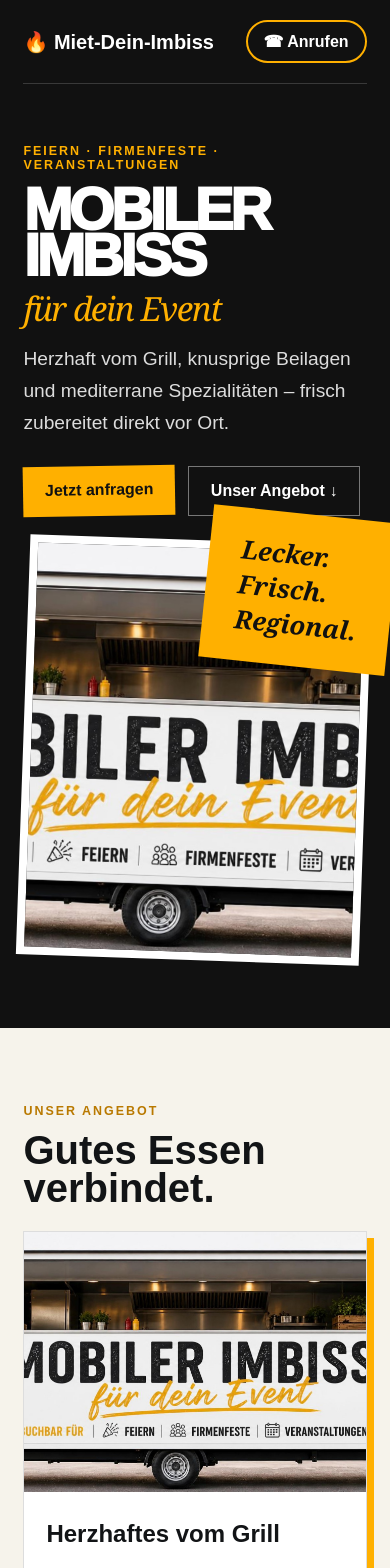
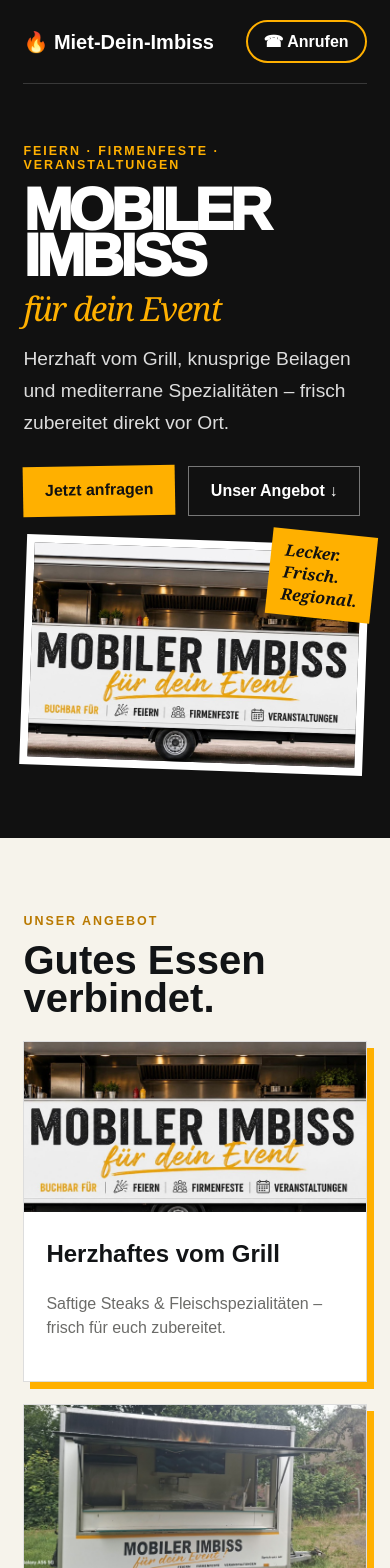
Before and after one commit to Bratpfanne92/mobiler-imbiss, a React (Vite) app: page / in a window 390 px wide. Shown: the top 1568 px of the page. Built offline with nearby package versions, Linux system fonts and the light colour scheme.

Commit message:
style.css update: better mobil view for the pictures

```diff
--- a/src/style.css
+++ b/src/style.css
@@ -458,3 +458,27 @@ footer {
     border: 0;
     justify-content: center;
 }
+@media (max-width: 600px) {
+  .heroPhoto img {
+    height: 230px;
+    object-fit: cover;
+  }
+
+  .heroPhoto span {
+    right: -4px;
+    top: -12px;
+    padding: 10px 14px;
+    font-size: 1rem;
+  }
+
+  .cards img {
+    height: 170px;
+    object-fit: cover;
+  }
+
+  .black img {
+    height: 220px;
+    max-height: 220px;
+    object-fit: cover;
+  }
+}
```
